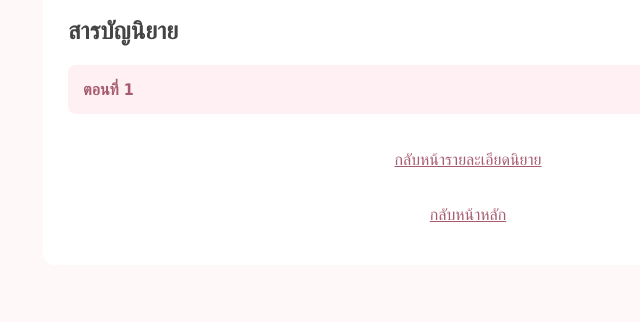
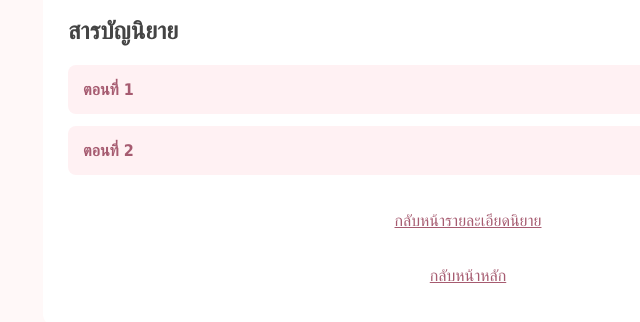
Before and after one commit to Noramon42/Noramon-novel, a plain HTML site: page khong-tai-thi-thoe-mai-rak-chapters.html in a window 1280 px wide. Shown: the part 178-500 px from the top of the page, without its empty margins (172-812 px from the left). Drawn offline with Linux system fonts and the light colour scheme.

Commit message:
เพิ่มลิงก์ตอนที่ 2 ของของตายที่เธอไม่รัก

```diff
--- a/khong-tai-thi-thoe-mai-rak-chapters.html
+++ b/khong-tai-thi-thoe-mai-rak-chapters.html
@@ -71,7 +71,11 @@
                 ตอนที่ 1
             </a>
         </div>
-
+<div class="chapter">
+    <a href="khong-tai-thi-thoe-mai-rak-ep2.html">
+        ตอนที่ 2
+    </a>
+</div>
         <p>
             <a href="khong-tai-thi-thoe-mai-rak.html" class="back">
                 กลับหน้ารายละเอียดนิยาย
```
